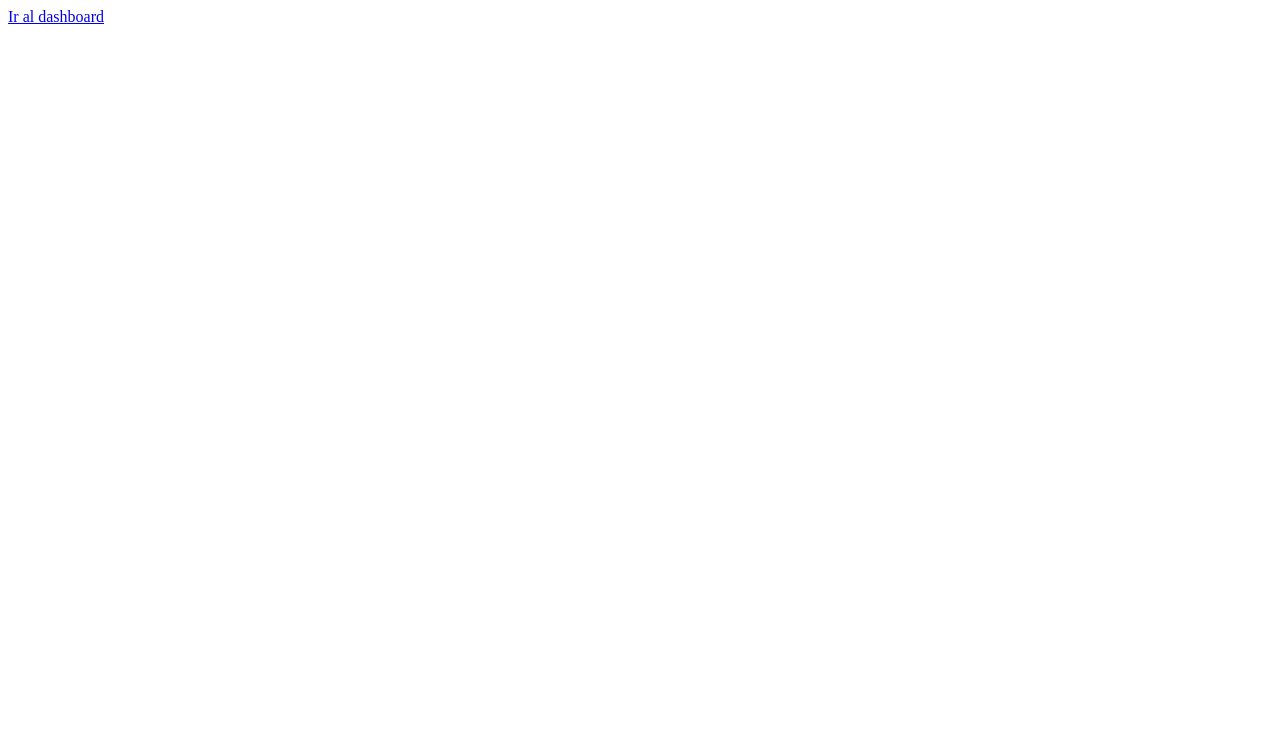
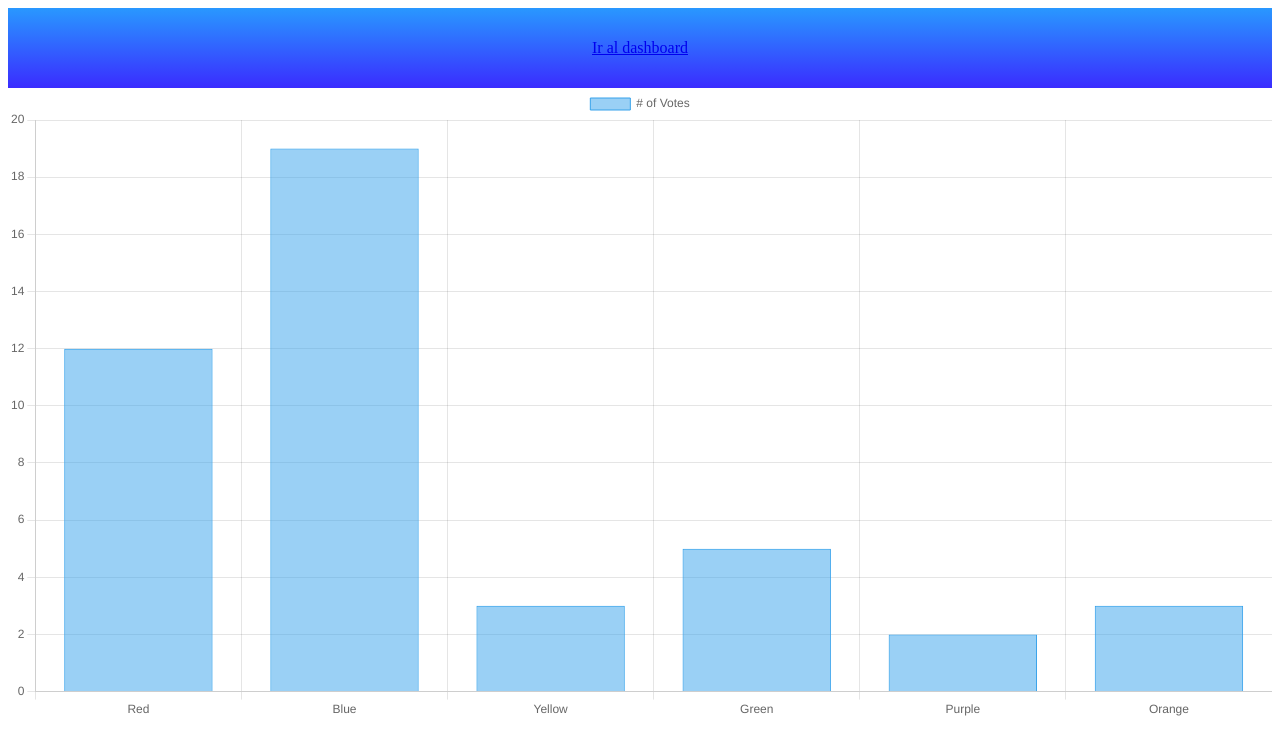
Before and after one commit to zack2141/Practica_Graficos, a plain HTML site: page Graficos_Chart/Grafico_Barra.html in a window 1280 px wide. Drawn offline with nearby package versions, Linux system fonts and the light colour scheme.

Commit message:
inicio de implementación de grafico barra

```diff
--- a/Graficos_Chart/Grafico_Barra.html
+++ b/Graficos_Chart/Grafico_Barra.html
@@ -1,13 +1,28 @@
 <!DOCTYPE html>
 <html lang="en">
+
 <head>
     <meta charset="UTF-8">
     <meta name="viewport" content="width=device-width, initial-scale=1.0">
     <title>Document</title>
+    <link rel="stylesheet" href="../estilo_Navegador.css">
 </head>
+
 <body>
     <nav>
         <a href="../Dashboard.html"> Ir al dashboard</a>
     </nav>
+
+    <div>
+        <canvas id="myChart"></canvas>
+    </div>
+
+
+    <!--implementacion libreria chart-->
+    <script src="https://cdn.jsdelivr.net/npm/chart.js@4.4.6/dist/chart.umd.min.js"></script>
+    <script src="./JS/Barra.js"></script>
+
+
 </body>
+
 </html>
--- a/Graficos_Chart/JS/Barra.js
+++ b/Graficos_Chart/JS/Barra.js
@@ -0,0 +1,28 @@
+
+function grafico_barra(){
+
+    const ctx = document.getElementById('myChart');
+
+  new Chart(ctx, {
+    type: 'bar',
+    data: {
+      labels: ['Red', 'Blue', 'Yellow', 'Green', 'Purple', 'Orange'],
+      datasets: [{
+        label: '# of Votes',
+        data: [12, 19, 3, 5, 2, 3],
+        borderWidth: 1
+      }]
+    },
+    options: {
+      scales: {
+        y: {
+          beginAtZero: true
+        }
+      }
+    }
+  });
+
+}
+
+
+grafico_barra() /* inicialización del js una vez se cargue la pagina html*/
--- a/estilo_Dashboard.css
+++ b/estilo_Dashboard.css
@@ -8,7 +8,6 @@
     text-align: center;
     align-content: center;
     font-size: 2.2rem;
-    transition: 10s ;
     cursor: pointer;
 }
 
--- a/estilo_Navegador.css
+++ b/estilo_Navegador.css
@@ -1,7 +1,7 @@
 nav{
     width: 100%;
     height: 10vh;
-    background: linear-gradient(to top ,rgb(199, 199, 228),rgb(185, 185, 98));
+    background: linear-gradient(to top ,rgb(58, 44, 255),rgb(41, 152, 255));
     text-align: center;
     align-content: center;
 }
```
Also changed, not shown: Graficos_Chart/Grafico_Area.html (+1 -0 lines), Graficos_Chart/Grafico_Linea.html (+1 -0 lines), Graficos_Chart/Grafico_Torta.html (+1 -0 lines).
